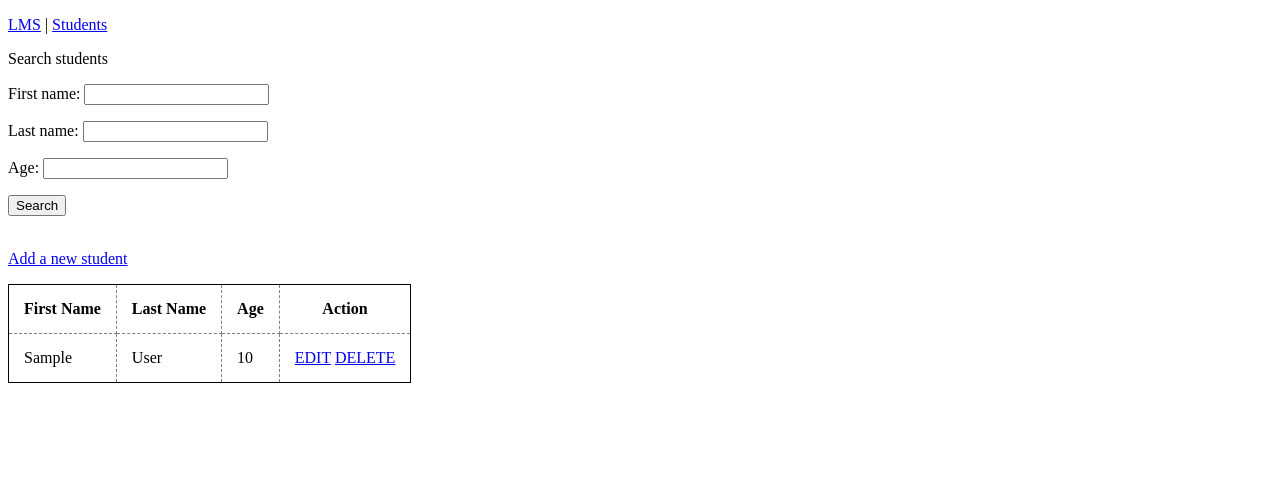
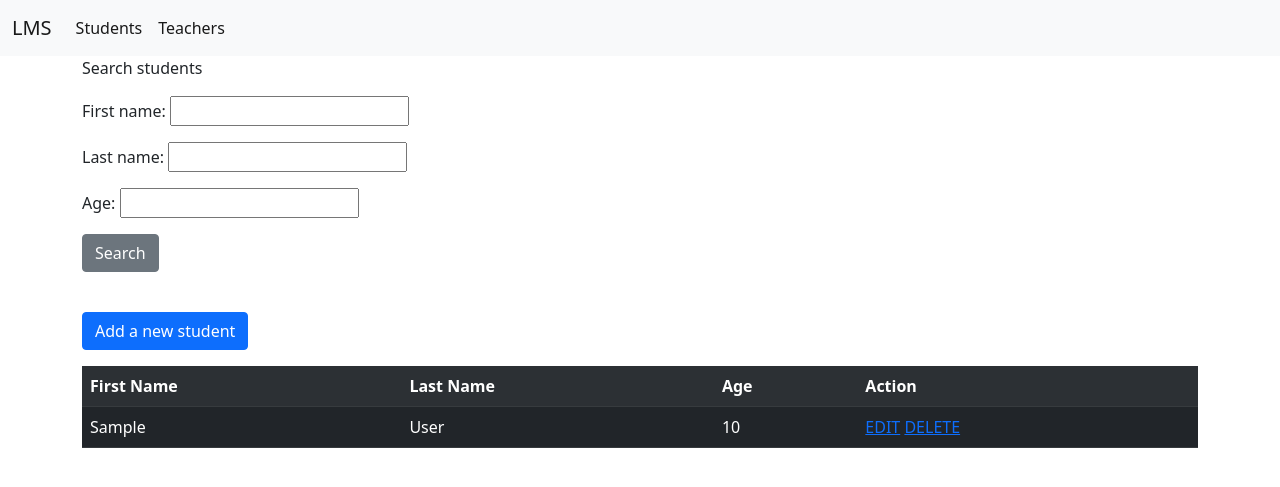
Before and after one commit to OleksandrVelychko/django-lms, a Django app: page /students/ in a window 1280 px wide. Shown: the top 487 px of the page. Run offline with Django 3.2, Linux system fonts and the light colour scheme; tables that the repository leaves empty hold one stand-in row (values such as "Sample post").

Commit message:
added bootstrap for students and teachers apps

```diff
--- a/core_lms/templates/core_lms/_menu.html
+++ b/core_lms/templates/core_lms/_menu.html
@@ -1,3 +1,43 @@
-<a href="/">LMS</a> |
-<a href="{% url 'students:list_students' %}">Students</a> |
-<a href="{% url 'teachers:list_teachers' %}">Teachers</a>
+<!--<a href="/">LMS</a> |-->
+<!--<a href="{% url 'students:list_students' %}">Students</a> |-->
+<!--<a href="{% url 'teachers:list_teachers' %}">Teachers</a>-->
+
+<nav class="navbar navbar-expand-lg navbar-light bg-light">
+  <div class="container-fluid">
+    <a class="navbar-brand" href="/">LMS</a>
+    <button class="navbar-toggler" type="button" data-bs-toggle="collapse" data-bs-target="#navbarSupportedContent" aria-controls="navbarSupportedContent" aria-expanded="false" aria-label="Toggle navigation">
+      <span class="navbar-toggler-icon"></span>
+    </button>
+    <div class="collapse navbar-collapse" id="navbarSupportedContent">
+      <ul class="navbar-nav me-auto mb-2 mb-lg-0">
+        <li class="nav-item">
+          <a class="nav-link active" aria-current="page" href="{% url 'students:list_students' %}">Students</a>
+        </li>
+        <li class="nav-item">
+          <a class="nav-link active" aria-current="page" href="{% url 'teachers:list_teachers' %}">Teachers</a>
+        </li>
+<!--        <li class="nav-item">-->
+<!--          <a class="nav-link" href="#">Link</a>-->
+<!--        </li>-->
+<!--        <li class="nav-item dropdown">-->
+<!--          <a class="nav-link dropdown-toggle" href="#" id="navbarDropdown" role="button" data-bs-toggle="dropdown" aria-expanded="false">-->
+<!--            Dropdown-->
+<!--          </a>-->
+<!--          <ul class="dropdown-menu" aria-labelledby="navbarDropdown">-->
+<!--            <li><a class="dropdown-item" href="#">Action</a></li>-->
+<!--            <li><a class="dropdown-item" href="#">Another action</a></li>-->
+<!--            <li><hr class="dropdown-divider"></li>-->
+<!--            <li><a class="dropdown-item" href="#">Something else here</a></li>-->
+<!--          </ul>-->
+<!--        </li>-->
+<!--        <li class="nav-item">-->
+<!--          <a class="nav-link disabled">Disabled</a>-->
+<!--        </li>-->
+      </ul>
+<!--      <form class="d-flex">-->
+<!--        <input class="form-control me-2" type="search" placeholder="Search" aria-label="Search">-->
+<!--        <button class="btn btn-outline-success" type="submit">Search</button>-->
+<!--      </form>-->
+    </div>
+  </div>
+</nav>
--- a/students/templates/students/_base.html
+++ b/students/templates/students/_base.html
@@ -3,23 +3,13 @@
 <head>
     <meta charset="UTF-8">
     <title>{% block title %}LMS{% endblock %}</title>
-    <style type="text/css">
-        table {
-            border-collapse: collapse;
-            border: 1px solid black;
-        }
-        table td, table th {
-            border: 1px dashed gray;
-            padding: 15px;
-        }
-    </style>
+    <link href="https://cdn.jsdelivr.net/npm/bootstrap@5.1.3/dist/css/bootstrap.min.css" rel="stylesheet" crossorigin="anonymous">
 </head>
 <body>
-    <p>
-        {% include 'students/_menu.html' %}
-    </p>
-
-    {% block main %}
-    {% endblock %}
+        {% include 'core_lms/_menu.html' %}
+    <div class="container">
+        {% block main %}
+        {% endblock %}
+    </div>
 </body>
 </html>
--- a/students/templates/students/_menu.html
+++ /dev/null
@@ -1 +0,0 @@
-<a href="/">LMS</a> | <a href="{% url 'students:list_students' %}">Students</a>
--- a/students/templates/students/create_student.html
+++ b/students/templates/students/create_student.html
@@ -5,6 +5,6 @@
 {% block main %}
     <form method="post">
         {{form.as_p}}
-        <p><button type="submit">Create Student</button></p>
+        <p><button type="submit" class="btn btn-primary">Create Student</button></p>
     </form>
 {% endblock %}
--- a/students/templates/students/delete_student.html
+++ b/students/templates/students/delete_student.html
@@ -6,8 +6,8 @@
     <form method="post">
         <p>Do you want to delete student {{ student.name }}?</p>
         <p>
-            <button type="submit">Delete</button>
-            <a href="{% url 'students:list_students' %}">Cancel</a>
+            <button type="submit" class="btn btn-danger">Delete</button>
+            <a class="btn btn-info" href="{% url 'students:list_students' %}">Cancel</a>
         </p>
     </form>
 {% endblock %}
--- a/students/templates/students/edit_student.html
+++ b/students/templates/students/edit_student.html
@@ -5,6 +5,6 @@
 {% block main %}
     <form method="post">
         {{form.as_p}}
-        <p><button type="submit">Update Student</button></p>
+        <p><button type="submit" class="btn btn-primary">Update Student</button></p>
     </form>
 {% endblock %}
--- a/students/templates/students/list_students.html
+++ b/students/templates/students/list_students.html
@@ -6,12 +6,12 @@
     <form>
         <p>Search students</p>
         {{ filter.form.as_p}}
-        <p><button type="submit">Search</button></p>
+        <p><button class="btn btn-secondary" type="submit">Search</button></p>
     </form>
     <br>
-    <a href="{% url 'students:create_student' %}">Add a new student</a><br>
+    <a class="btn btn-primary" href="{% url 'students:create_student' %}">Add a new student</a><br>
     <p></p>
-    <table>
+    <table class="table table-dark table-striped">
     <tr>
         <th>First Name</th>
         <th>Last Name</th>
--- a/teachers/templates/teachers/_menu.html
+++ /dev/null
@@ -1 +0,0 @@
-<a href="/">LMS</a> | <a href="{% url 'teachers:list_teachers' %}">Teachers</a>
--- a/teachers/templates/teachers/create_teacher.html
+++ b/teachers/templates/teachers/create_teacher.html
@@ -5,6 +5,6 @@
 {% block main %}
     <form method="post">
         {{form.as_p}}
-        <p><button type="submit">Create Teacher</button></p>
+        <p><button type="submit" class="btn btn-primary">Create Teacher</button></p>
     </form>
 {% endblock %}
--- a/teachers/templates/teachers/delete_teacher.html
+++ b/teachers/templates/teachers/delete_teacher.html
@@ -6,8 +6,8 @@
     <form method="post">
          <p>Do you want to delete teacher {{ teacher.name }}?</p>
         <p>
-            <button type="submit">Delete</button>
-            <a href="{% url 'teachers:list_teachers' %}">Cancel</a>
+            <button type="submit" class="btn btn-danger">Delete</button>
+            <a class="btn btn-info" href="{% url 'teachers:list_teachers' %}">Cancel</a>
         </p>
     </form>
 {% endblock %}
--- a/teachers/templates/teachers/edit_teacher.html
+++ b/teachers/templates/teachers/edit_teacher.html
@@ -5,6 +5,6 @@
 {% block main %}
     <form method="post">
         {{form.as_p}}
-        <p><button type="submit">Update Teacher</button></p>
+        <p><button type="submit" class="btn btn-primary">Update Teacher</button></p>
     </form>
 {% endblock %}
--- a/teachers/templates/teachers/list_teachers.html
+++ b/teachers/templates/teachers/list_teachers.html
@@ -6,12 +6,12 @@
     <form>
         <p>Search teachers</p>
         {{ filter.form.as_p}}
-        <p><button type="submit">Search</button></p>
+        <p><button class="btn btn-secondary" type="submit">Search</button></p>
     </form>
     <br>
-    <a href="{% url 'teachers:create_teacher' %}">Add a new teacher</a><br>
+    <a class="btn btn-primary" href="{% url 'teachers:create_teacher' %}">Add a new teacher</a><br>
     <br>
-    <table>
+    <table class="table table-dark table-striped">
     <tr>
         <th>First Name</th>
         <th>Last Name</th>
```
Also changed, not shown: core_lms/templates/core_lms/_base.html (+5 -5 lines), teachers/templates/teachers/_base.html (+6 -16 lines).
